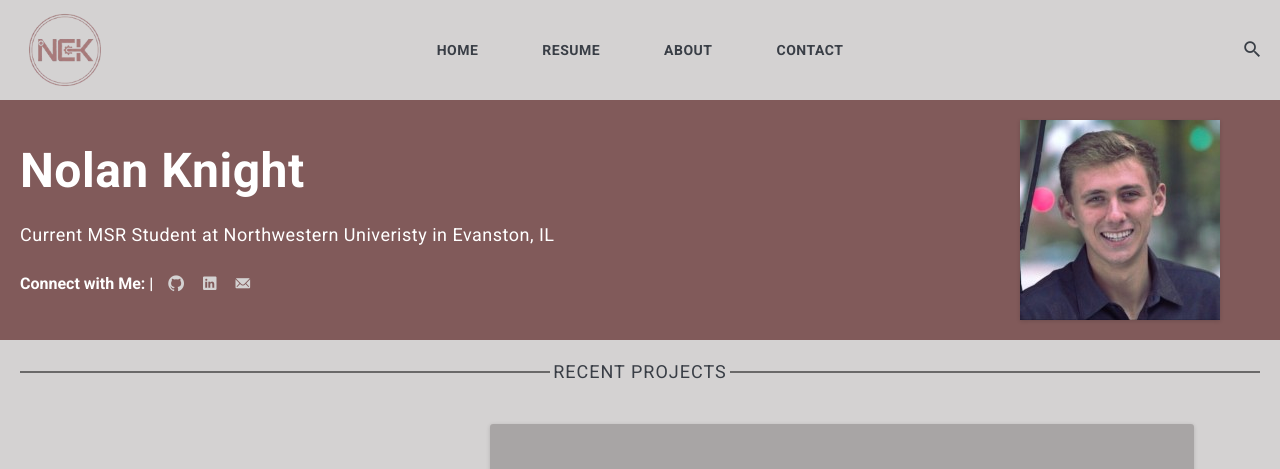
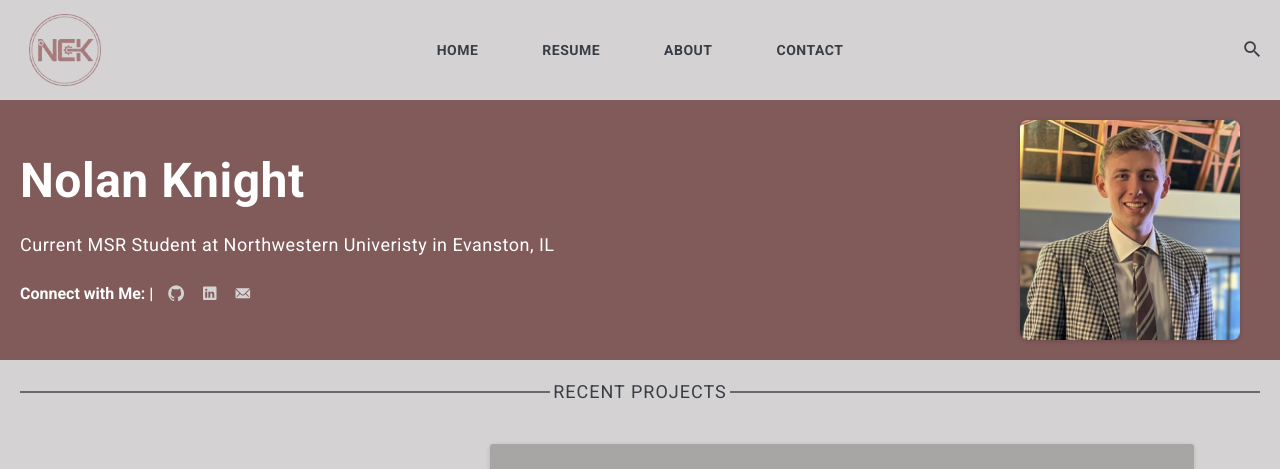
Before and after one commit to ncknight-un/ncknight-un.github.io, a Jekyll site: the page built from index.html, in a window 1280 px wide. Shown: the top 469 px of the page. Built offline with Jekyll 4.4.1, drawn with Linux system fonts in a browser that asks for light colours; nearby versions of some CDN libraries; the list of posts is cut into pages by our own code; grey boxes are pictures that could not be loaded.

Commit message:
updated personal photo

```diff
--- a/_sass/3-modules/_hero.scss
+++ b/_sass/3-modules/_hero.scss
@@ -39,11 +39,18 @@
   }
 
   .hero__image {
-    margin-left: 360px; // move image to the right
+    margin-left: 360px;
+
     img {
-      box-shadow: 0 1px 4px rgba(0,0,0,0.15);
+      width: 220px;   // control size here
+      height: 220px;  // control size here
+      object-fit: cover; // prevents stretching
+      border-radius: 8px;
+      box-shadow: 0 1px 4px rgba(0, 0, 0, 0.15);
+      display: block;
     }
   }
+
 
   @media only screen and (max-width: $desktop) {
     .hero__content {
--- a/_sass/4-layouts/_page.scss
+++ b/_sass/4-layouts/_page.scss
@@ -31,7 +31,7 @@
   overflow: hidden;
   background-size: cover;
   aspect-ratio: 16 / 16;
-  max-height: 400px; // increase max-height as well
+  max-height: 300px; // increase max-height as well
   border-radius: 8px;
   transition: opacity 0.3s;
 
```
Also changed, not shown: images/Nolan_photo.jpeg, images/Nolan_photo2.jpeg (added).
